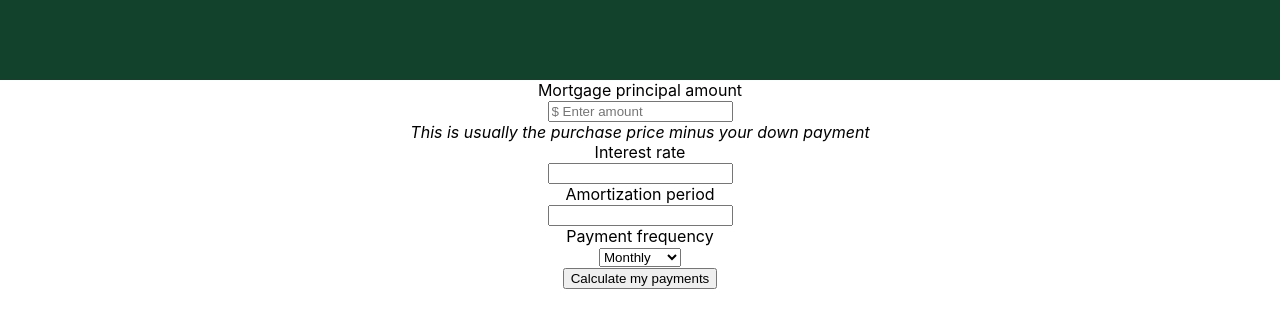
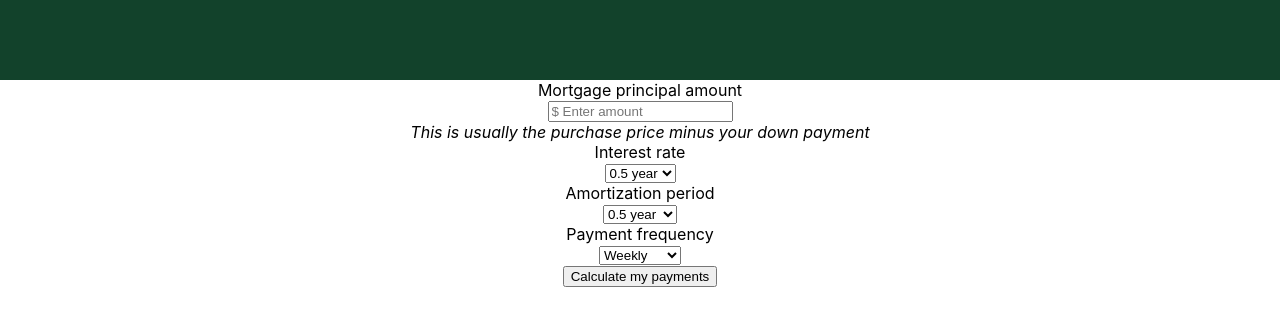
Before and after one commit to AbhilashPaul/SensibleHousing, a React (Create React App) app in the folder react-mortgagecalc/: page / in a window 1280 px wide. Shown: the top 328 px of the page. Built offline with nearby package versions, Linux system fonts and the light colour scheme.

Commit message:
Dropdownlist added

```diff
--- a/react-mortgagecalc/src/components/CalculateForm.js
+++ b/react-mortgagecalc/src/components/CalculateForm.js
@@ -62,23 +62,52 @@ class CalculateForm extends Component {
                         <label>{this.state.interest}</label>
                     </div>
                     <div>
-                        <input></input>
+                        <select>
+                            <option >0.5 year</option>
+                            <option >2 years</option>
+                        </select>
                     </div>
                     <div>
                         <label>{this.state.amortization}</label>
                     </div>
                     <div>
-                        <input></input>
+                        <select>
+                            <option >0.5 year</option>
+                            <option >2 years</option>
+                            <option >3 years</option>
+                            <option >4 years</option>
+                            <option >5 years</option>
+                            <option >6 years</option>
+                            <option >7 years</option>
+                            <option >8 years</option>
+                            <option >9 years</option>
+                            <option >10 years</option>
+                            <option >11 years</option>
+                            <option >12 years</option>
+                            <option >13 years</option>
+                            <option >14 years</option>
+                            <option >15 years</option>
+                            <option >16 years</option>
+                            <option >17 years</option>
+                            <option >18 years</option>
+                            <option >19 years</option>
+                            <option >20 years</option>
+                            <option >21 years</option>
+                            <option >22 years</option>
+                            <option >23 years</option>
+                            <option >24 years</option>
+                            <option >25years</option>
+                        </select>
                     </div>
                     <div>
                         <label>{this.state.payment}</label>
                     </div>
                     <div>
-                    <select>
-                        <option value="grapefruit">Weekly</option>
-                        <option value="lime">Bi-Weekly</option>
-                        <option selected value="coconut">Monthly</option>
-                    </select>
+                        <select>
+                            <option >Weekly</option>
+                            <option >Bi-Weekly</option>
+                            <option >Monthly</option>
+                        </select>
                     </div>
                     <div>
                         <button>Calculate my payments</button>
```
